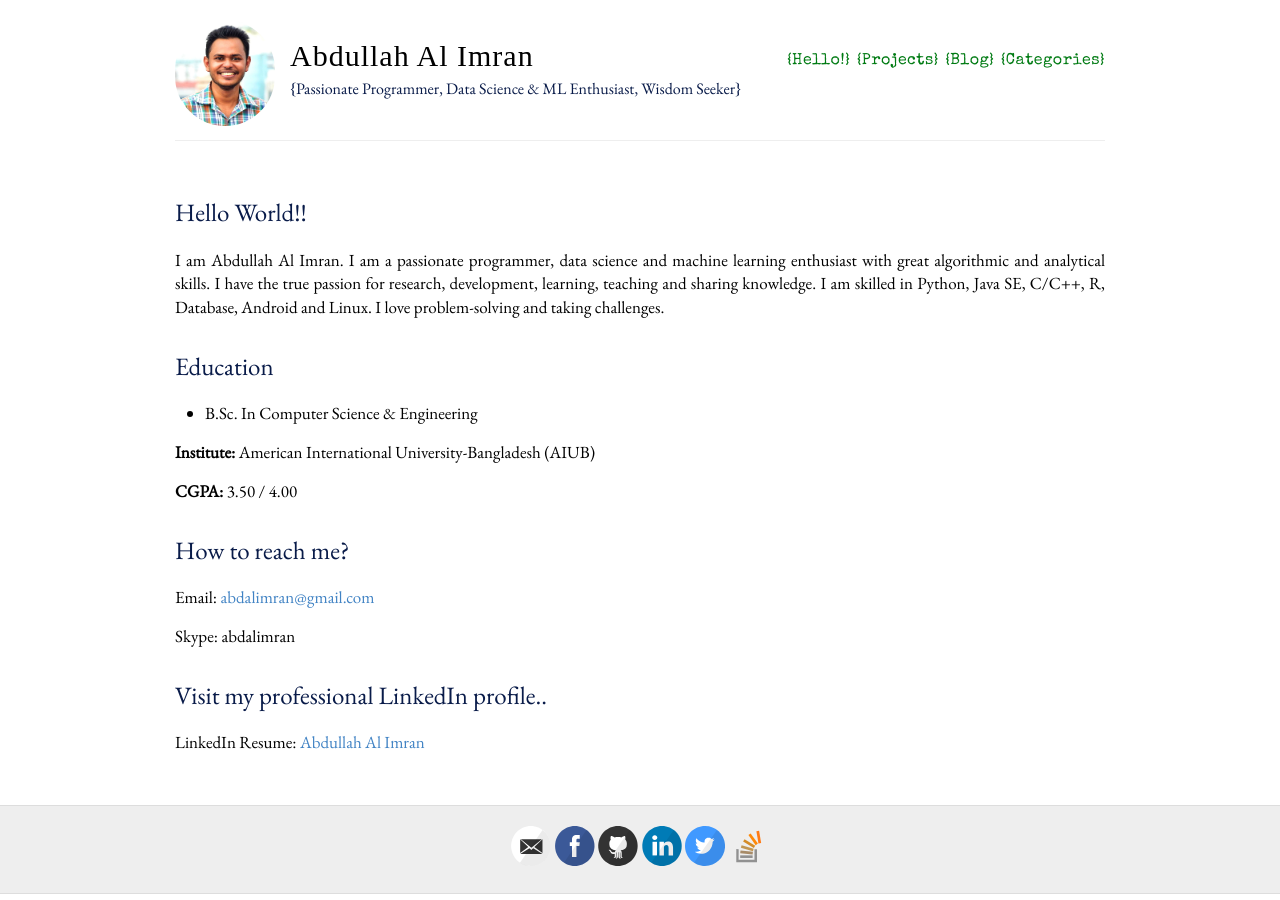
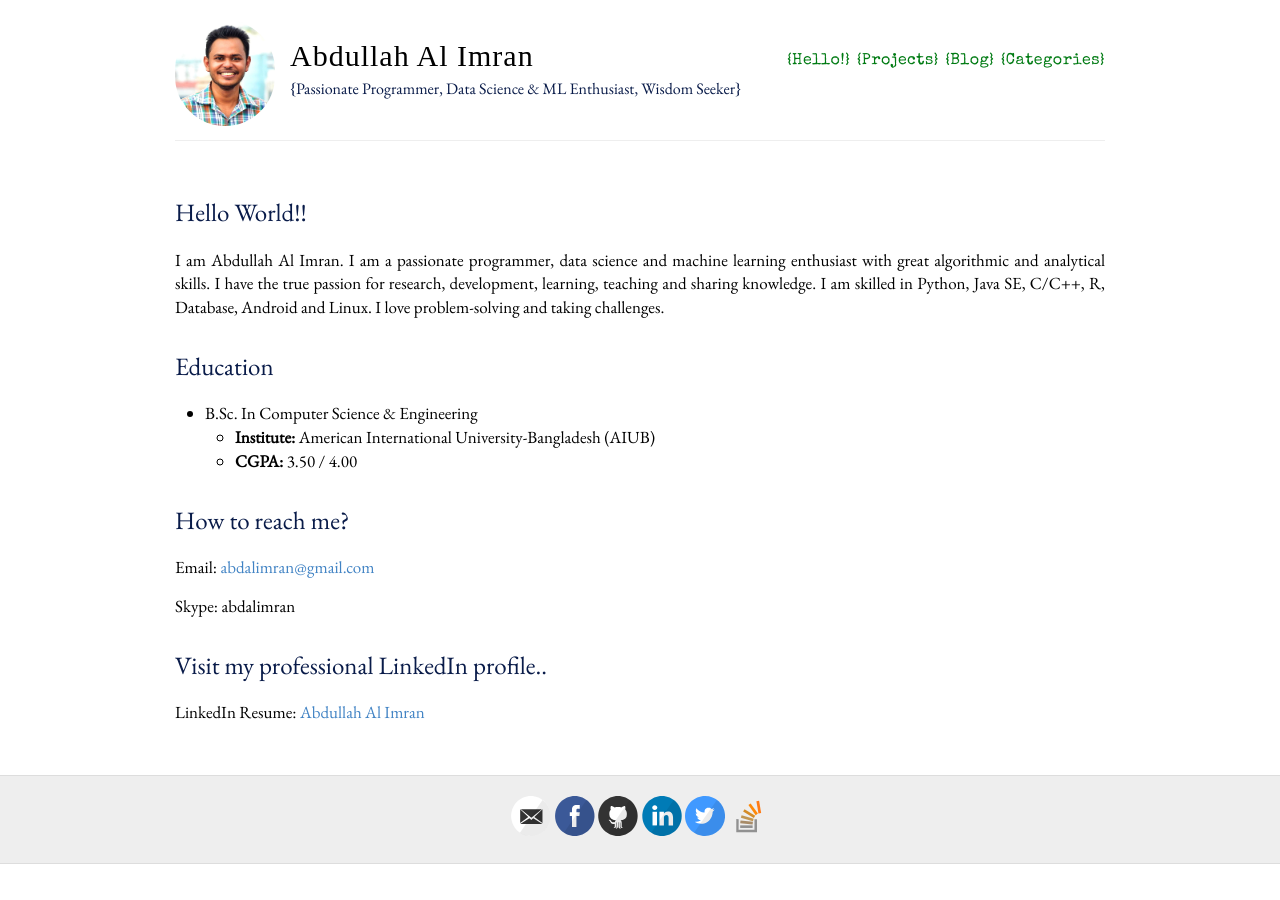
Before and after one commit to abdalimran/abdalimran.github.io, a Jekyll site: the page built from index.md, in a window 1280 px wide. Built offline with Jekyll 4.4.1, drawn with Linux system fonts in a browser that asks for light colours; some web fonts are replaced.

```diff
--- a/index.md
+++ b/index.md
@@ -7,10 +7,8 @@ I am Abdullah Al Imran. I am a passionate programmer, data science and machine l
 
 # Education
 * B.Sc. In Computer Science & Engineering
-
- **Institute:** American International University-Bangladesh (AIUB)
-
- **CGPA:** 3.50 / 4.00
+  * **Institute:** American International University-Bangladesh (AIUB)
+  * **CGPA:** 3.50 / 4.00
 
 
 # How to reach me?
```
